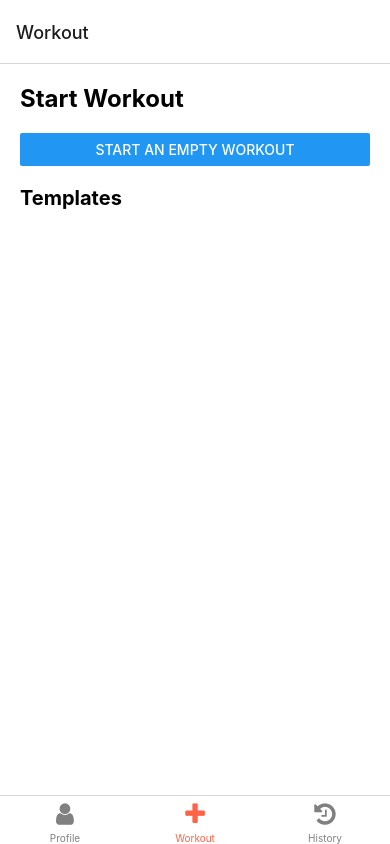
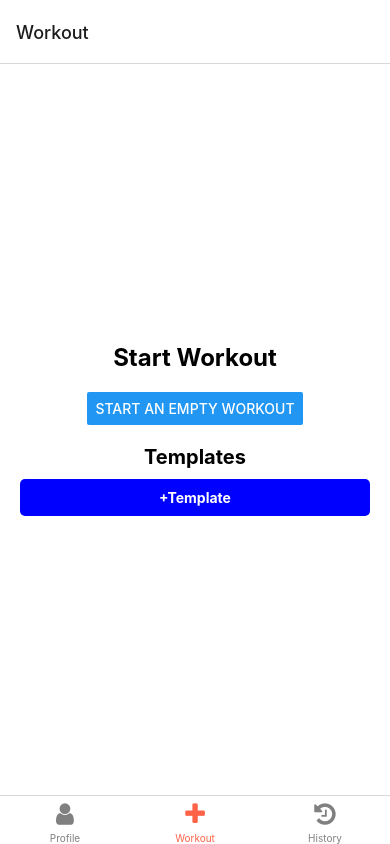
Before and after one commit to fintan238/Workout, a React Native app: screen /Workout in a window 390 px wide. Built offline with nearby package versions, Linux system fonts and the light colour scheme.

Commit message:
Style changes and Sets now take numerical input. TODO checkbox fix and sets table formatting

```diff
--- a/screens/ExerciseModal.js
+++ b/screens/ExerciseModal.js
@@ -1,7 +1,7 @@
 import React, { useState, useEffect } from 'react';
-import { View, Text, StyleSheet, TextInput, TouchableOpacity, Modal, FlatList } from 'react-native';
+import { View, Text, StyleSheet, TextInput, TouchableOpacity, Modal, FlatList, Dimensions } from 'react-native';
 import { FontAwesome } from '@expo/vector-icons';
-// import { CheckBox } from 'react-native-elements';
+// import CheckBox from 'expo-checkbox';
 import AddExerciseModal from './AddExerciseModal'; // Ensure this is the correct path
 
 const getTimeOfDay = () => {
@@ -53,6 +53,23 @@ const ExerciseModal = ({ setModalVisible }) => {
     );
   };
 
+  const handleSetChange = (exerciseName, setIndex, field, value) => {
+    setSelectedExercises((prevExercises) =>
+      prevExercises.map((exercise) => {
+        if (exercise.name === exerciseName) {
+          const updatedSets = exercise.sets.map((set, index) => {
+            if (index === setIndex) {
+              return { ...set, [field]: value };
+            }
+            return set;
+          });
+          return { ...exercise, sets: updatedSets };
+        }
+        return exercise;
+      })
+    );
+  };
+
   const renderSelectedExercise = ({ item }) => (
     <View style={styles.selectedExerciseContainer}>
       <View style={styles.exerciseHeader}>
@@ -73,9 +90,19 @@ const ExerciseModal = ({ setModalVisible }) => {
           <View key={index} style={styles.tableRow}>
             <Text style={styles.tableCell}>{set.setNumber}</Text>
             <Text style={styles.tableCell}>{set.previous}</Text>
-            <TextInput style={styles.tableInput} keyboardType="numeric" value={set.kg} />
-            <TextInput style={styles.tableInput} keyboardType="numeric" value={set.reps} />
-            {/* <CheckBox checked={set.checked} /> */}
+            <TextInput
+              style={styles.tableInput}
+              keyboardType="numeric"
+              value={set.kg}
+              onChangeText={(value) => handleSetChange(item.name, index, 'kg', value)}
+            />
+            <TextInput
+              style={styles.tableInput}
+              keyboardType="numeric"
+              value={set.reps}
+              onChangeText={(value) => handleSetChange(item.name, index, 'reps', value)}
+            />
+            {/* <CheckBox value={set.checked} /> */}
           </View>
         ))}
       </View>
@@ -132,11 +159,14 @@ const ExerciseModal = ({ setModalVisible }) => {
   );
 };
 
+const { width: screenWidth } = Dimensions.get('window');
+
 const styles = StyleSheet.create({
   container: {
     flex: 1,
-    backgroundColor: 'white',
+    width: screenWidth,
     padding: 20,
+    paddingTop: 50
   },
   header: {
     flexDirection: 'row',
@@ -171,7 +201,6 @@ const styles = StyleSheet.create({
   notesInput: {
     width: '100%',
     marginBottom: 20,
-    paddingLeft: 10,
     color: 'black',
   },
   selectedExerciseContainer: {
--- a/screens/WorkoutScreen.js
+++ b/screens/WorkoutScreen.js
@@ -1,5 +1,5 @@
 import React, { useState } from 'react';
-import { View, Text, Button, Modal, StyleSheet } from 'react-native';
+import { View, Text, Button, Modal, StyleSheet, TouchableOpacity } from 'react-native';
 import ExerciseModal from './ExerciseModal'; // Assuming you have this component
 
 const WorkoutScreen = () => {
@@ -22,7 +22,9 @@ const WorkoutScreen = () => {
       </Modal>
 
       <Text style={styles.heading}>Templates</Text>
-      {/* Add your template components here */}
+      <TouchableOpacity style={styles.templateButton} onPress={() => console.log('+Template button pressed')}>
+        <Text style={styles.templateButtonText}>+Template</Text>
+      </TouchableOpacity>
     </View>
   );
 };
@@ -30,8 +32,10 @@ const WorkoutScreen = () => {
 const styles = StyleSheet.create({
   container: {
     flex: 1,
+    justifyContent: 'center',
+    alignItems: 'center',
+    backgroundColor: 'white',
     padding: 20,
-    backgroundColor: 'white',
   },
   title: {
     fontSize: 24,
@@ -42,6 +46,18 @@ const styles = StyleSheet.create({
     fontSize: 20,
     fontWeight: 'bold',
     marginTop: 20,
+    marginBottom: 10,
+  },
+  templateButton: {
+    backgroundColor: 'blue',
+    padding: 10,
+    borderRadius: 5,
+    alignItems: 'center',
+    width: '100%',
+  },
+  templateButtonText: {
+    color: 'white',
+    fontWeight: 'bold',
   },
   modalView: {
     flex: 1,
```
